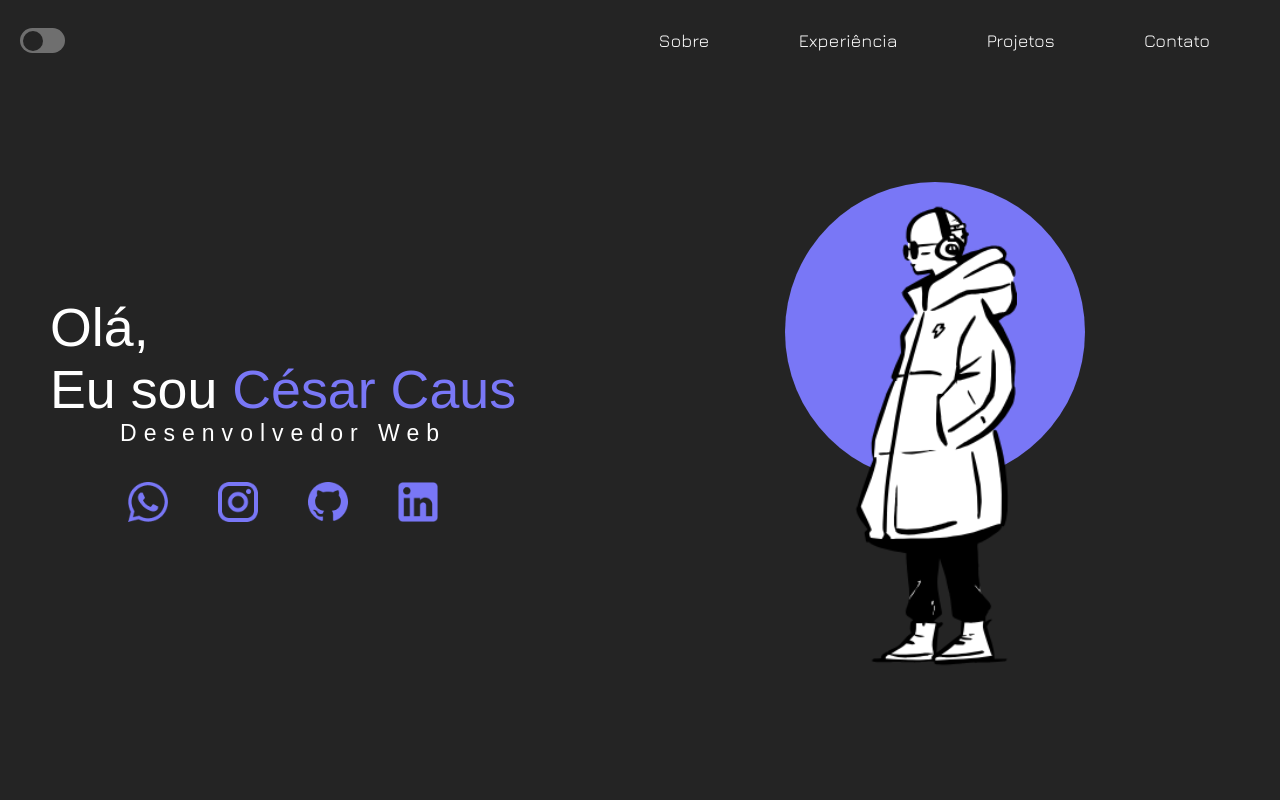
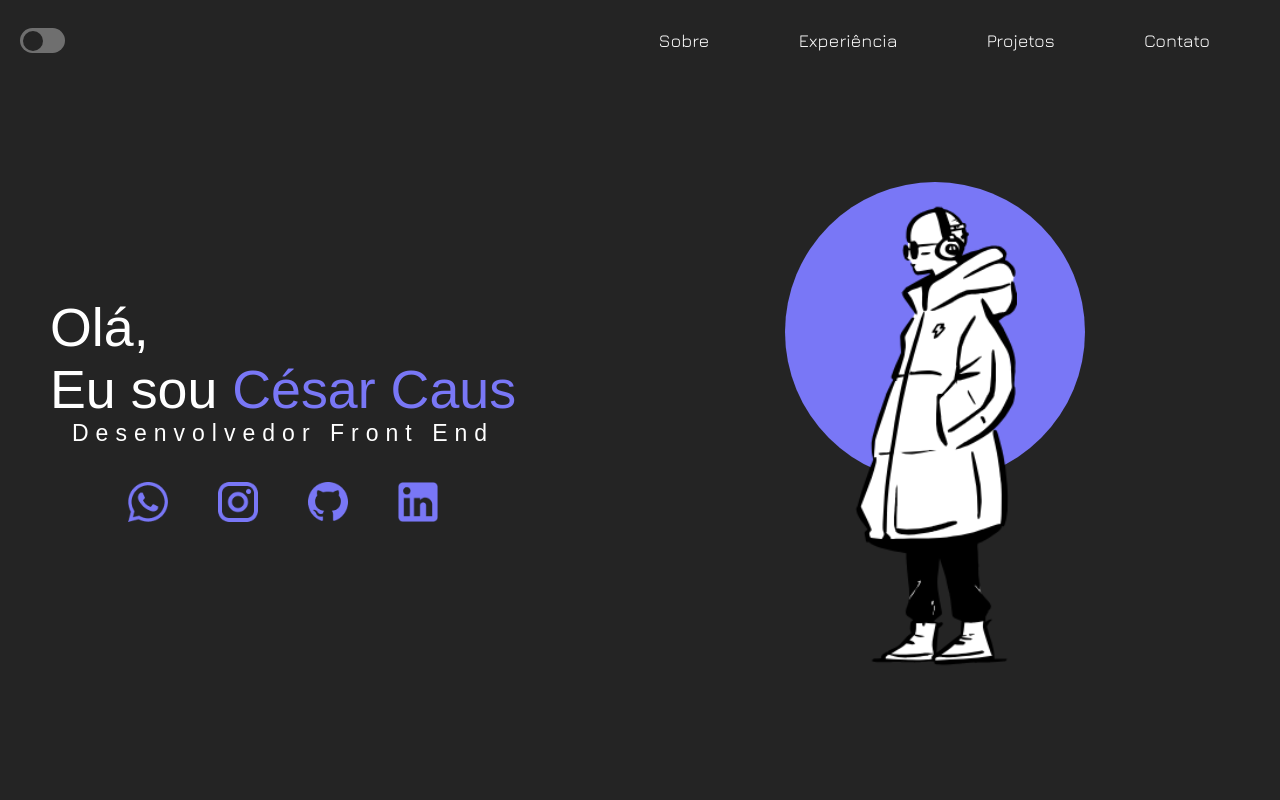
Before and after one commit to CesarCaus/Portfolio-Cesar-Caus, an Angular app: page / in a window 1280 px wide. Shown: the top 800 px of the page. Built offline with nearby package versions, Linux system fonts and the light colour scheme; a web font is replaced by a local one.

Commit message:
Atualização no Home

```diff
--- a/src/app/components/containers/home/home.component.html
+++ b/src/app/components/containers/home/home.component.html
@@ -2,7 +2,7 @@
     <section class="box-left">
         <h1>Olá,</h1>
         <h1>Eu sou <span>César Caus</span></h1>
-        <h2>Desenvolvedor Web</h2>
+        <h2>Desenvolvedor Front End</h2>
 
         <div class="box-social">
             <a href="https://wa.me/5562986430569?text=Ol%C3%A1%2C%20gostaria%20de%20entrar%20em%20contato...
```
